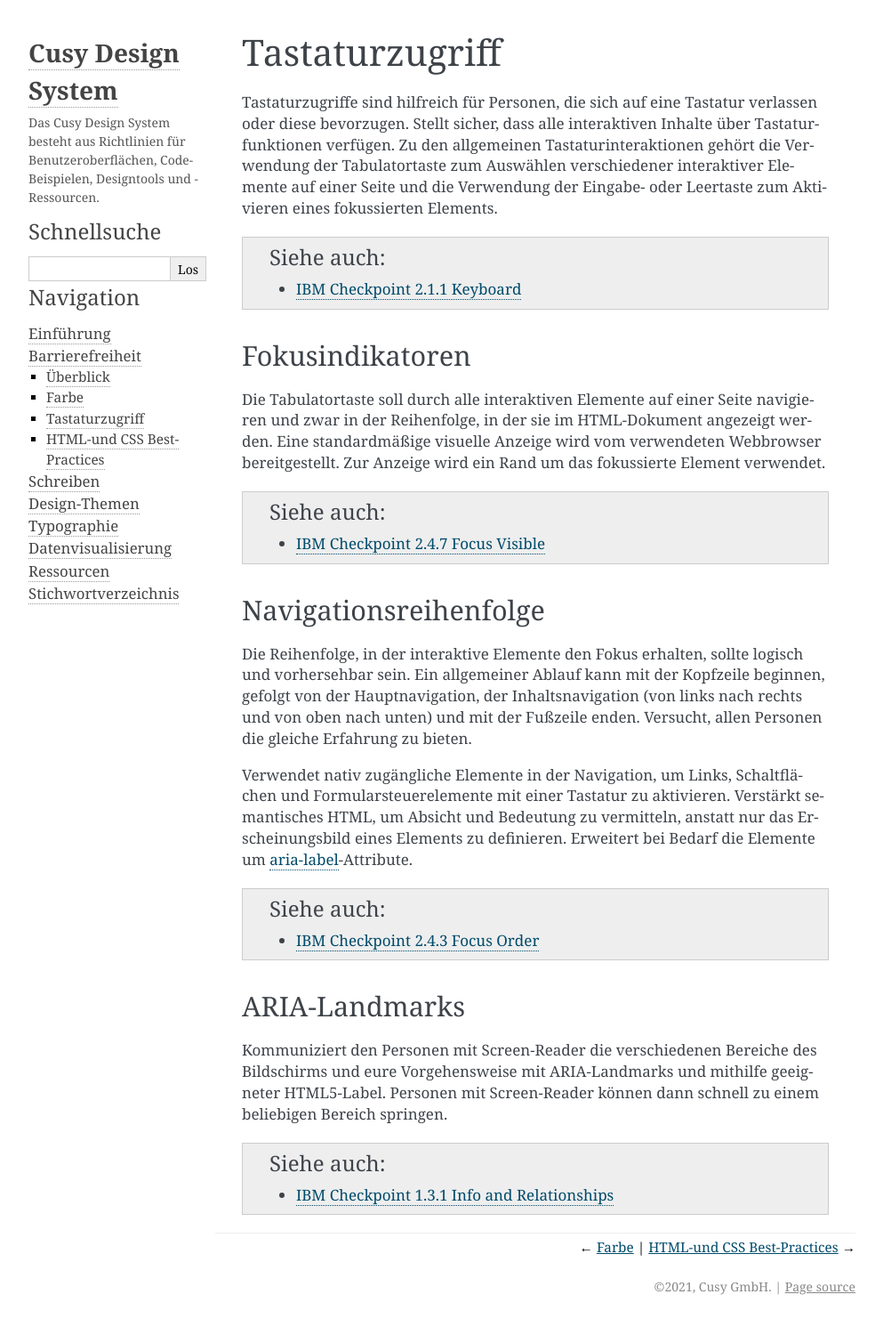
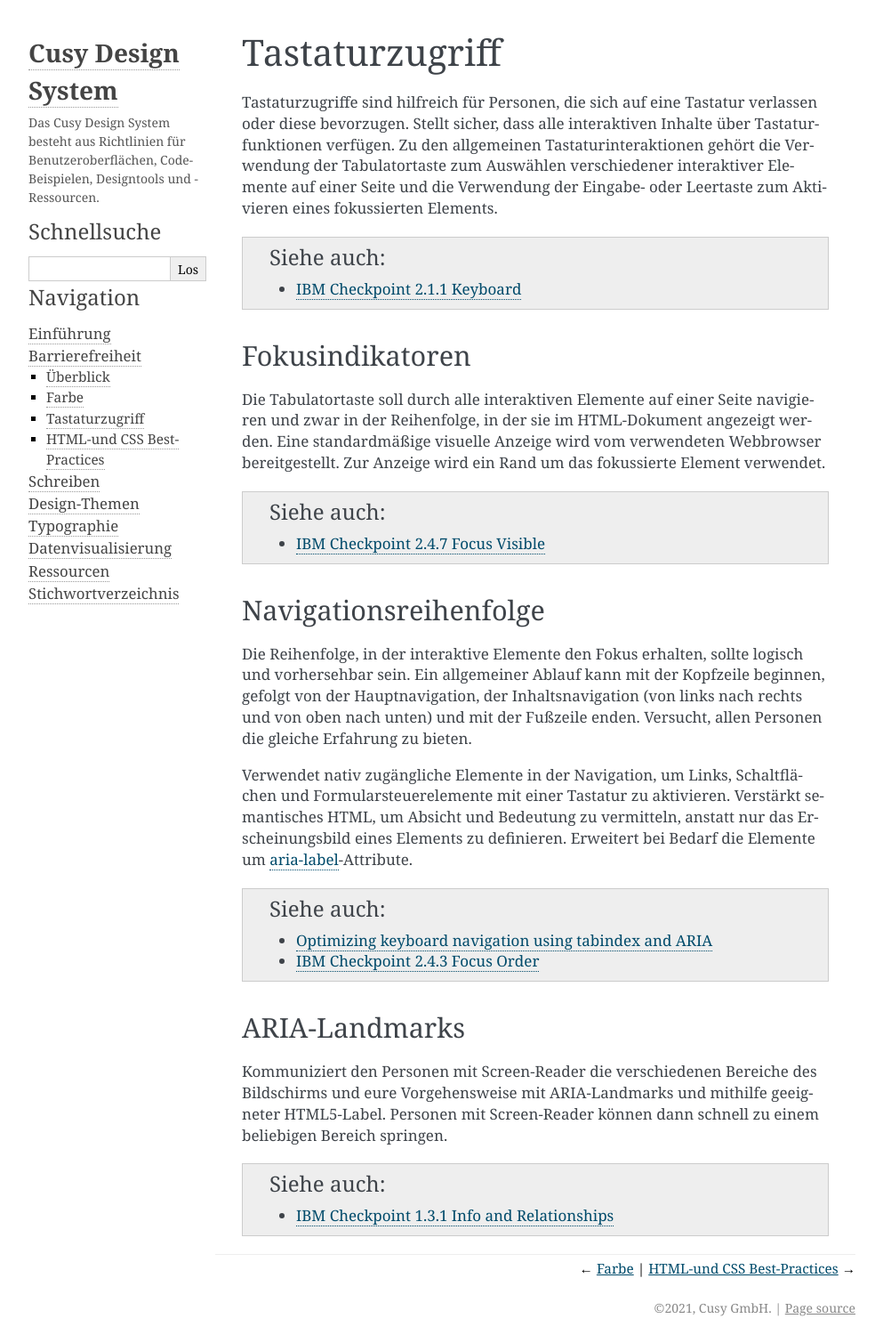
Before and after one commit to cusyio/cusy-design-system, a Sphinx documentation site: the page built from docs/accessibility/keyboard.rst, in a window 1280 px wide. Shown: the whole page at 89% size, without its empty margins (148-1141 px from the left). Built offline with Sphinx 7.4.7, drawn with Linux system fonts in a browser that asks for light colours; before the commit the page ends 1485 px from its top, so only the background shows below that.

Commit message:
Add link to optimising keyboard navigation

```diff
--- a/docs/accessibility/keyboard.rst
+++ b/docs/accessibility/keyboard.rst
@@ -41,6 +41,8 @@ um `aria-label
 <https://developer.mozilla.org/en-US/docs/Web/Accessibility/ARIA/ARIA_Techniques/Using_the_aria-label_attribute>`_-Attribute.
 
 .. seealso::
+   * `Optimizing keyboard navigation using tabindex and ARIA
+     <https://www.sarasoueidan.com/blog/keyboard-friendlier-article-listings/>`_
    * `IBM Checkpoint 2.4.3 Focus Order
      <https://www.ibm.com/able/guidelines/ci162/focus_order.html>`_
 
```
